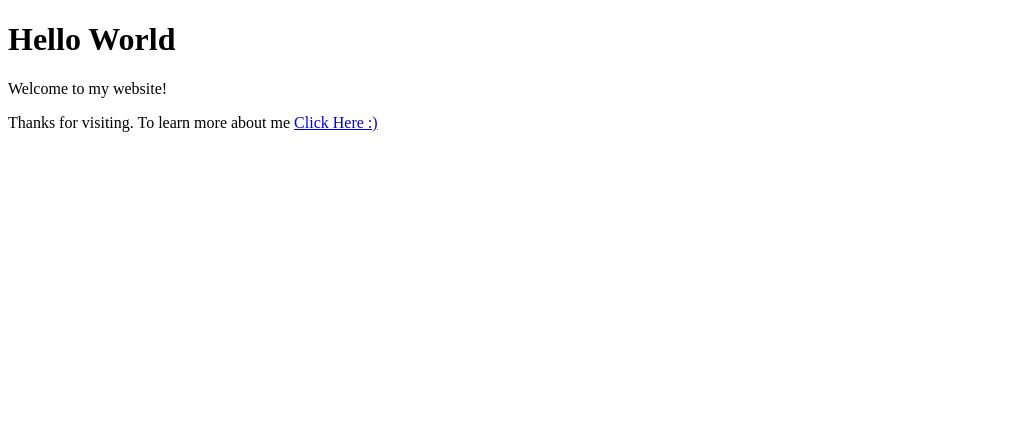
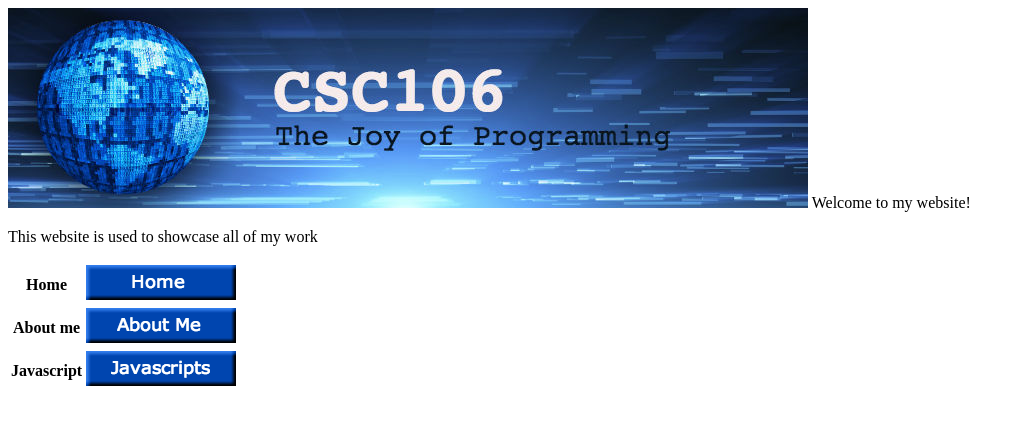
Before and after one commit to bpablo1/bpablo.github.io, a plain HTML site: page index.html in a window 1280 px wide. Shown: the whole page, without its empty margins (0-1024 px from the left). Drawn offline with Linux system fonts and the light colour scheme.

Commit message:
Add files via upload

```diff
--- a/index.html
+++ b/index.html
@@ -6,8 +6,29 @@
     <title>Brandon Pablo's Website</title>
 </head>
 <body>
-<h1>Hello World</h1>
+    <img src="csc106_banner.jpg"
 <p> Welcome to my website!</p>
-<p>Thanks for visiting. To learn more about me <a href="aboutme.html">Click Here :)</a></p>
+
+<p>This website is used to showcase all of my work  </p>
+<table>
+    <thead>
+        <tr>
+            <th>Home</th>
+            <th> <img src="home.png"></th>
+        </tr>
+    </thead>
+    <thead>
+        <tr>
+            <th>About me</th>
+            <th> <img src="aboutme.png"></th>
+        </tr>
+    </thead>
+    <thead>
+        <tr>
+            <th>Javascript</th>
+            <th> <img src="js.png"></th>
+        </tr>
+    </thead>
+</table>
 </body>
 </html>
```
Also changed, not shown: aboutme.png (added), csc106_banner.jpg (added), home.png (added), js.png (added).
